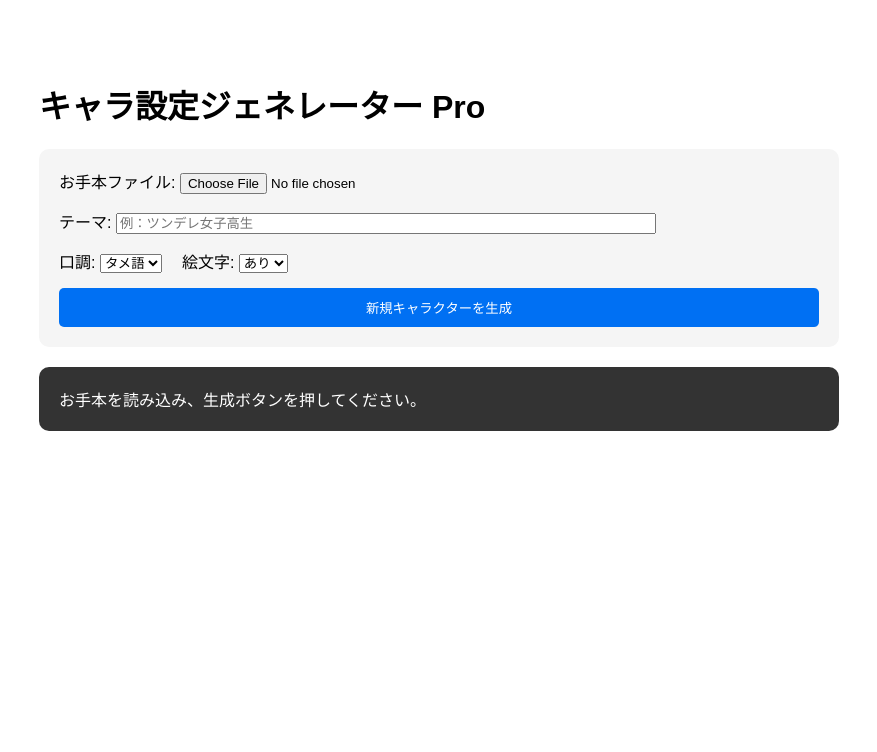
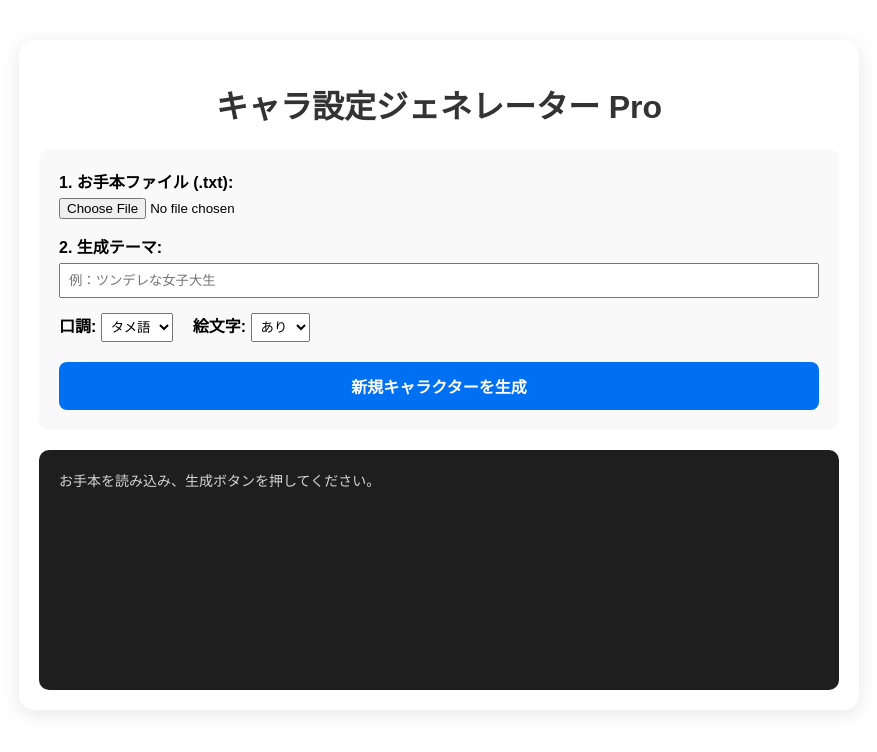
Before and after one commit to erykitchen/text-tool, a Next.js app: page / in a window 1280 px wide. Shown: the top 752 px of the page, without its empty margins (201-1078 px from the left). Built offline with nearby package versions, Linux system fonts and the light colour scheme.

Commit message:
Add character generator component in page.js

```diff
--- /dev/null
+++ b/app/page.js
@@ -0,0 +1,84 @@
+"use client";
+
+import { useState } from 'react';
+
+export default function Home() {
+  const [theme, setTheme] = useState('');
+  const [tone, setTone] = useState('タメ語');
+  const [emoji, setEmoji] = useState('適宜使用する');
+  const [template, setTemplate] = useState('');
+  const [output, setOutput] = useState('お手本を読み込み、生成ボタンを押してください。');
+  const [loading, setLoading] = useState(false);
+
+  const handleFileUpload = (e) => {
+    const file = e.target.files[0];
+    if (!file) return;
+    const reader = new FileReader();
+    reader.onload = (event) => setTemplate(event.target.result);
+    reader.readAsText(file);
+  };
+
+  const generate = async () => {
+    if (!template) return alert("お手本ファイルをアップロードしてください");
+    setLoading(true);
+    setOutput("生成中...");
+
+    try {
+      const res = await fetch('/api/generate', {
+        method: 'POST',
+        headers: { 'Content-Type': 'application/json' },
+        body: JSON.stringify({ theme, tone, emoji, template }),
+      });
+      const data = await res.json();
+      if (data.error) throw new Error(data.error);
+      setOutput(data.result);
+    } catch (err) {
+      setOutput("エラーが発生しました: " + err.message);
+    } finally {
+      setLoading(false);
+    }
+  };
+
+  return (
+    <div style={{ maxWidth: '800px', margin: '40px auto', padding: '20px', fontFamily: 'sans-serif', backgroundColor: '#fff', borderRadius: '15px', boxShadow: '0 4px 20px rgba(0,0,0,0.1)' }}>
+      <h1 style={{ textAlign: 'center', color: '#333' }}>キャラ設定ジェネレーター Pro</h1>
+
+      <div style={{ background: '#f9f9f9', padding: '20px', borderRadius: '10px', marginBottom: '20px' }}>
+        <div style={{ marginBottom: '15px' }}>
+          <label style={{ fontWeight: 'bold' }}>1. お手本ファイル (.txt): </label><br/>
+          <input type="file" onChange={handleFileUpload} accept=".txt" style={{ marginTop: '5px' }} />
+        </div>
+
+        <div style={{ marginBottom: '15px' }}>
+          <label style={{ fontWeight: 'bold' }}>2. 生成テーマ: </label>
+          <input type="text" value={theme} onChange={(e) => setTheme(e.target.value)} placeholder="例：ツンデレな女子大生" style={{ width: '100%', padding: '8px', marginTop: '5px', boxSizing: 'border-box' }} />
+        </div>
+
+        <div style={{ marginBottom: '20px', display: 'flex', gap: '20px' }}>
+          <div>
+            <label style={{ fontWeight: 'bold' }}>口調: </label>
+            <select value={tone} onChange={(e) => setTone(e.target.value)} style={{ padding: '5px' }}>
+              <option value="タメ語">タメ語</option>
+              <option value="丁寧な敬語">敬語</option>
+            </select>
+          </div>
+          <div>
+            <label style={{ fontWeight: 'bold' }}>絵文字: </label>
+            <select value={emoji} onChange={(e) => setEmoji(e.target.value)} style={{ padding: '5px' }}>
+              <option value="適宜使用する">あり</option>
+              <option value="一切使用しない">なし</option>
+            </select>
+          </div>
+        </div>
+
+        <button onClick={generate} disabled={loading} style={{ width: '100%', padding: '12px', background: '#0070f3', color: 'white', border: 'none', borderRadius: '8px', cursor: 'pointer', fontSize: '16px', fontWeight: 'bold' }}>
+          {loading ? 'AIが生成中...' : '新規キャラクターを生成'}
+        </button>
+      </div>
+
+      <div style={{ marginTop: '20px', whiteSpace: 'pre-wrap', background: '#1e1e1e', color: '#d4d4d4', padding: '20px', borderRadius: '10px', fontSize: '14px', lineHeight: '1.6', minHeight: '200px' }}>
+        {output}
+      </div>
+    </div>
+  );
+}
```
